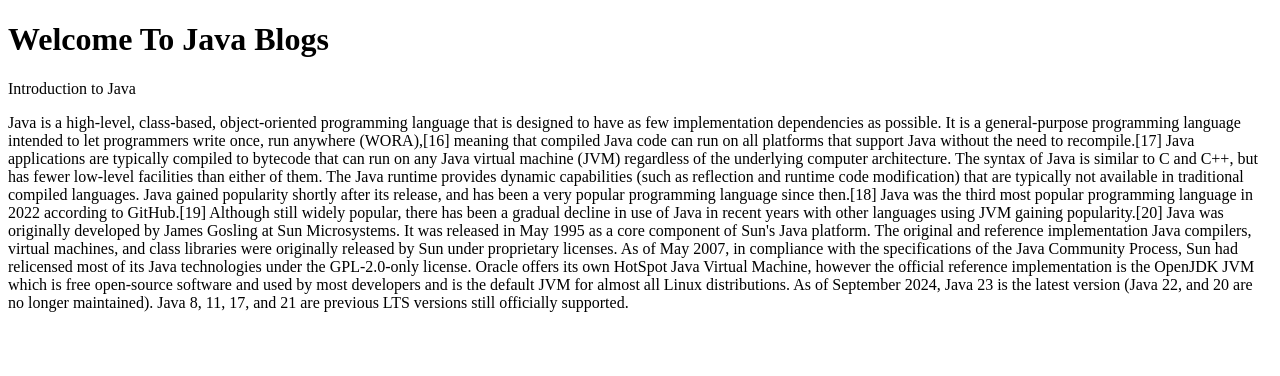
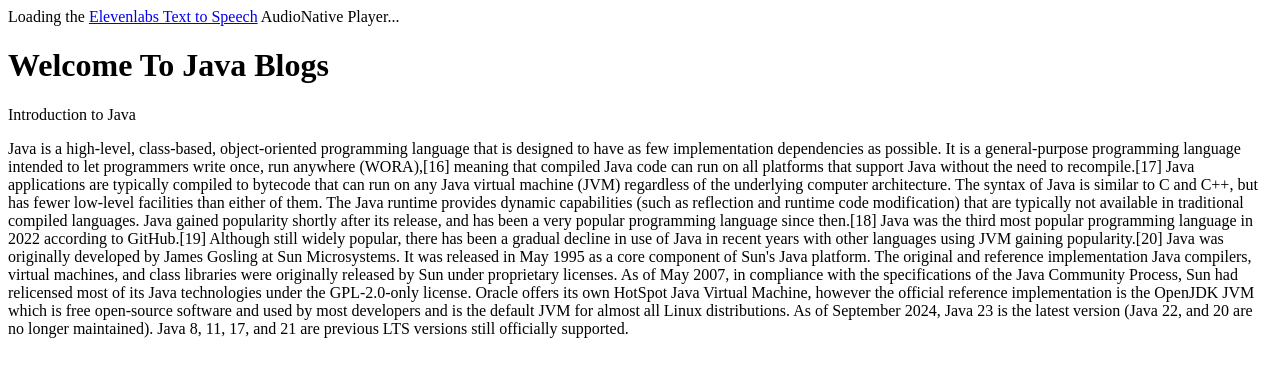
Before and after one commit to SivaNagaraju001/index, a plain HTML site: page index.html in a window 1280 px wide. Drawn offline with Linux system fonts and the light colour scheme.

Commit message:
Update index.html

```diff
--- a/index.html
+++ b/index.html
@@ -6,6 +6,7 @@
     <title>Document</title>
 </head>
 <body>
+    <div id="elevenlabs-audionative-widget" data-height="90" data-width="100%" data-frameborder="no" data-scrolling="no" data-publicuserid="11fdb26b4228a28372f269281217be3cf4a77aff36625f8514af7da87394f614" data-playerurl="https://elevenlabs.io/player/index.html" >Loading the <a href="https://elevenlabs.io/text-to-speech" target="_blank" rel="noopener">Elevenlabs Text to Speech</a> AudioNative Player...</div><script src="https://elevenlabs.io/player/audioNativeHelper.js" type="text/javascript"></script>
     <h1>Welcome To Java Blogs</h1>
     <p>Introduction to Java</p>
     <p>Java is a high-level, class-based, object-oriented programming language that is designed to have as few implementation dependencies as possible. It is a general-purpose programming language intended to let programmers write once, run anywhere (WORA),[16] meaning that compiled Java code can run on all platforms that support Java without the need to recompile.[17] Java applications are typically compiled to bytecode that can run on any Java virtual machine (JVM) regardless of the underlying computer architecture. The syntax of Java is similar to C and C++, but has fewer low-level facilities than either of them. The Java runtime provides dynamic capabilities (such as reflection and runtime code modification) that are typically not available in traditional compiled languages.
```
